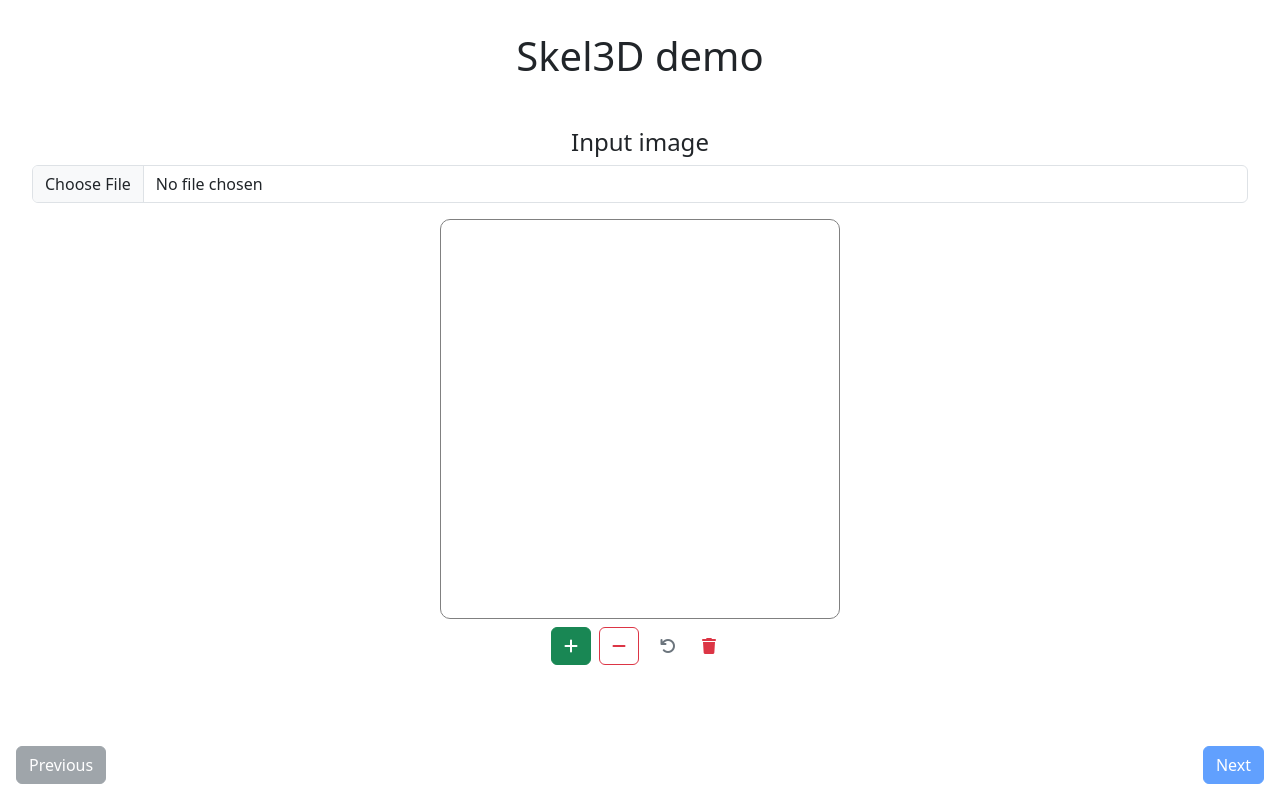
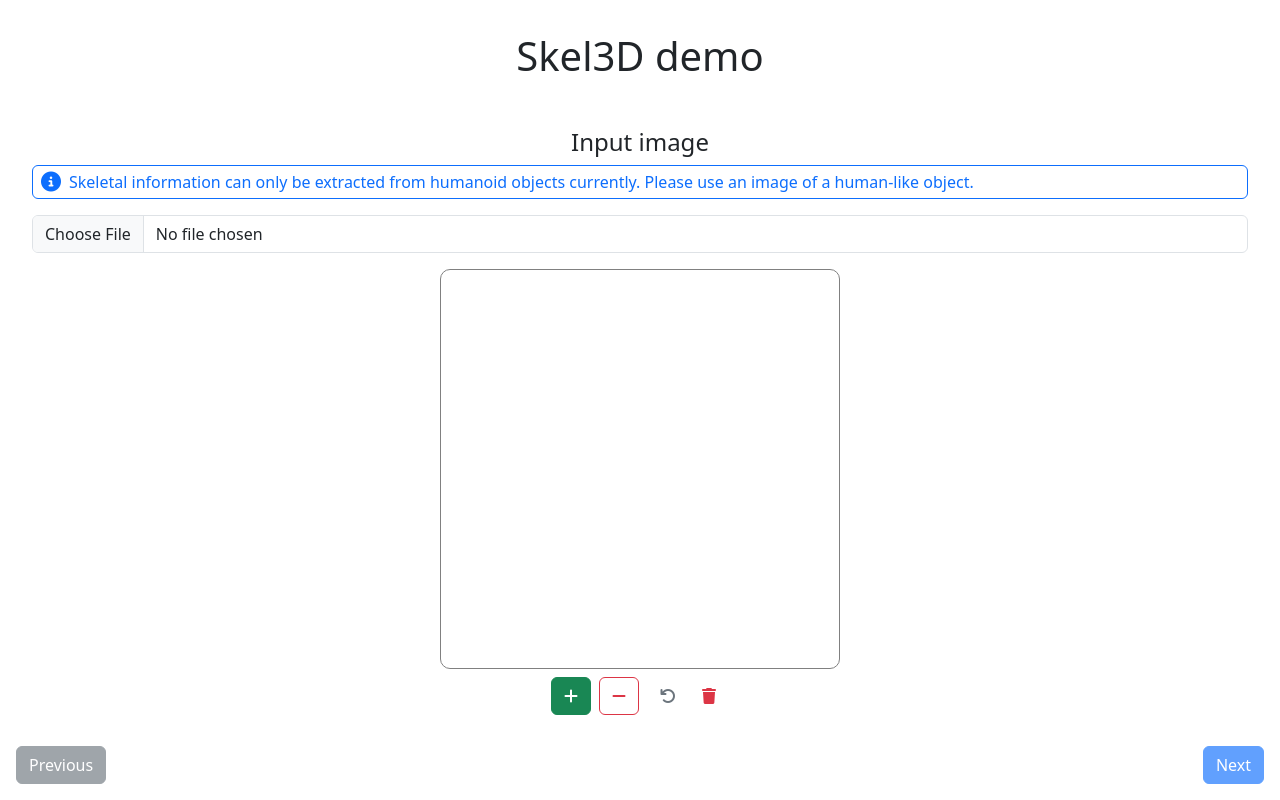
Before and after one commit to zb0505/skel3d-demo-ui, a React (Vite) app: page / in a window 1280 px wide. Built offline with nearby package versions, Linux system fonts and the light colour scheme; no server answers.

Commit message:
Added notice to use humanoid objects when selected model is MeTRAbs

```diff
--- a/src/components/FileUpload.tsx
+++ b/src/components/FileUpload.tsx
@@ -146,6 +146,13 @@ export default class FileUpload extends Component<unknown, FileUploadState> {
 			<div className="d-flex flex-column flex-lg-row justify-content-between">
 				<div className="flex-fill mw-50">
 					<h4 className="form-label m-0 mb-2">Input image</h4>
+					<div className={(API.skeletonModel === "capex" ? "d-none" : "d-flex") + " flex-row align-items-center justify-content-start border border-primary rounded py-1 px-2 mb-3"}>
+						<i className="fa-solid fa-info-circle text-primary me-2 fs-5"></i>
+						<span className="text-primary text-start">
+							Skeletal information can only be extracted from humanoid objects currently.
+							Please use an image of a human-like object.
+						</span>
+					</div>
 					<div className="input-container">
 						<input className="form-control mb-3" type="file" id="inputImg"
 							accept="image/jpeg, image/png" ref={input => this.fileInput = input} />
```
